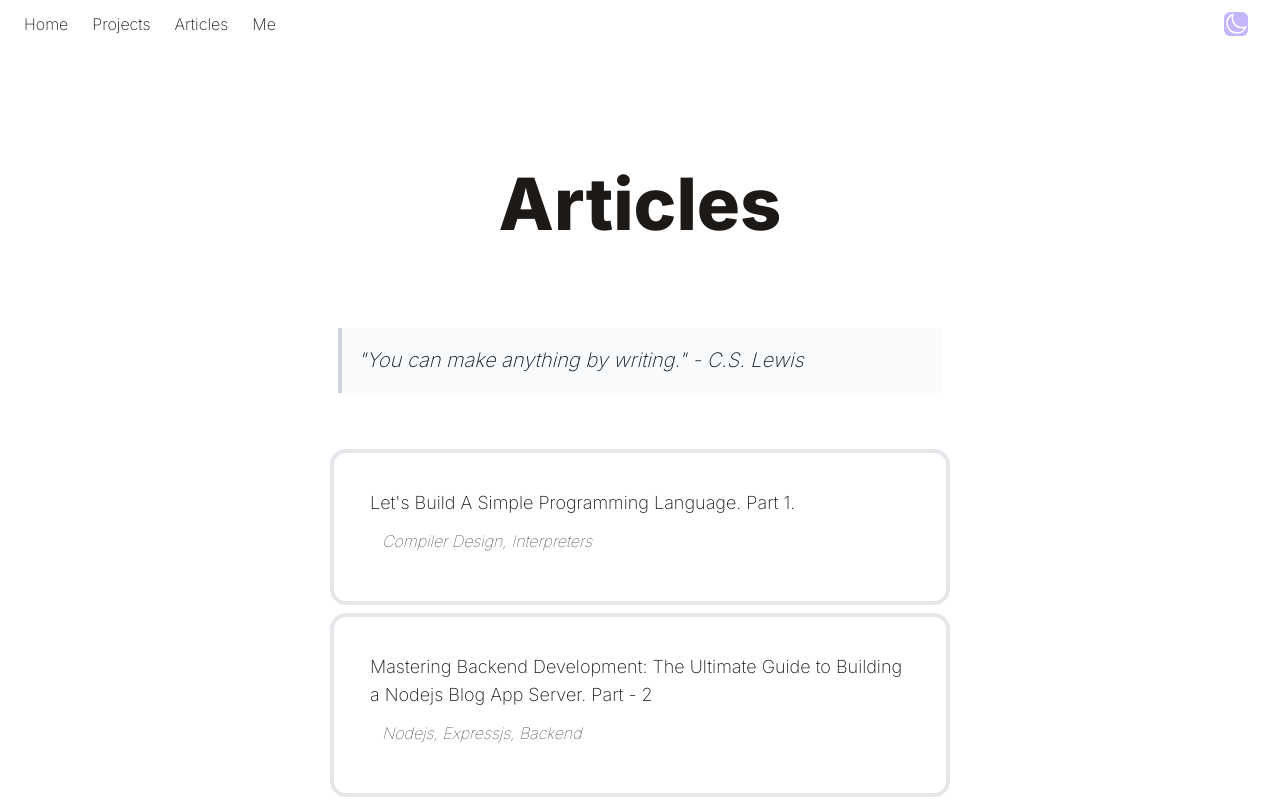
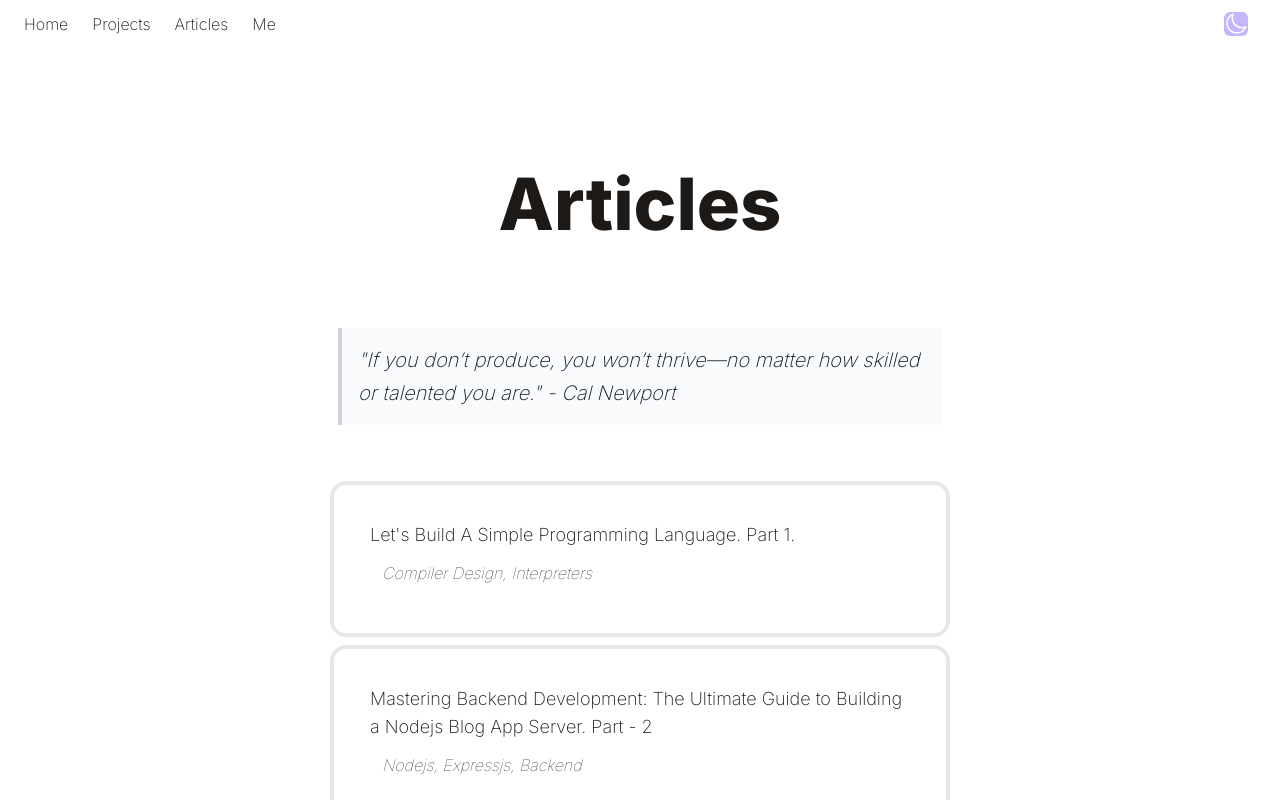
Before and after one commit to theyashwanthsai/DigitalGarden, a React (Vite) app: page /articles in a window 1280 px wide. Shown: the top 800 px of the page. Built offline with nearby package versions, Linux system fonts and the light colour scheme; a web font is replaced by a local one.

Commit message:
changed few stuff

```diff
--- a/src/components/Articles.jsx
+++ b/src/components/Articles.jsx
@@ -10,7 +10,7 @@ function Articles() {
       </div>
       <div className="p-2 text-xl  mb-6 font-semibold md:w-6/12">
       <blockquote class="p-4 my-4 border-s-4 border-gray-300 bg-gray-50 dark:border-gray-500 dark:bg-gray-800">
-        <p class="text-xl italic font-medium leading-relaxed text-gray-900 dark:text-white">"You can make anything by writing." - C.S. Lewis</p>
+        <p class="text-xl italic font-medium leading-relaxed text-gray-900 dark:text-white">"If you don’t produce, you won’t thrive—no matter how skilled or talented you are." - Cal Newport</p>
       </blockquote>
       </div>
 
--- a/src/components/Home.jsx
+++ b/src/components/Home.jsx
@@ -15,7 +15,7 @@ function Home() {
   return(
     <div className="p-5 flex items-center justify-center flex-col text-left pt-20 pb-6 ">
       <h1 className="p-5 text-4xl md:text-7xl dark:text-white mb-1 md:mb-3 font-bold">Sai Yashwanth</h1>
-      <img className = "h-100 w-96 object-cover rounded-3xl" src="./img.jpeg" alt="a cool pic" />
+      <img className = "h-100 w-96 object-cover rounded-2xl" src="./img.jpeg" alt="a cool pic" />
       <p className="p-10 text-lg max-w-xl mb-6 font-bold ">
         Hello, I'm Sai Yashwanth. I am a passionate developer, builder and learner. Welcome to my <a className= "underline" href = "https://www.dschapman.com/notes/5e6ba56d-11d3-4db0-a114-c8a415fd0bf6">Digital Garden!</a>
         <br />
```
